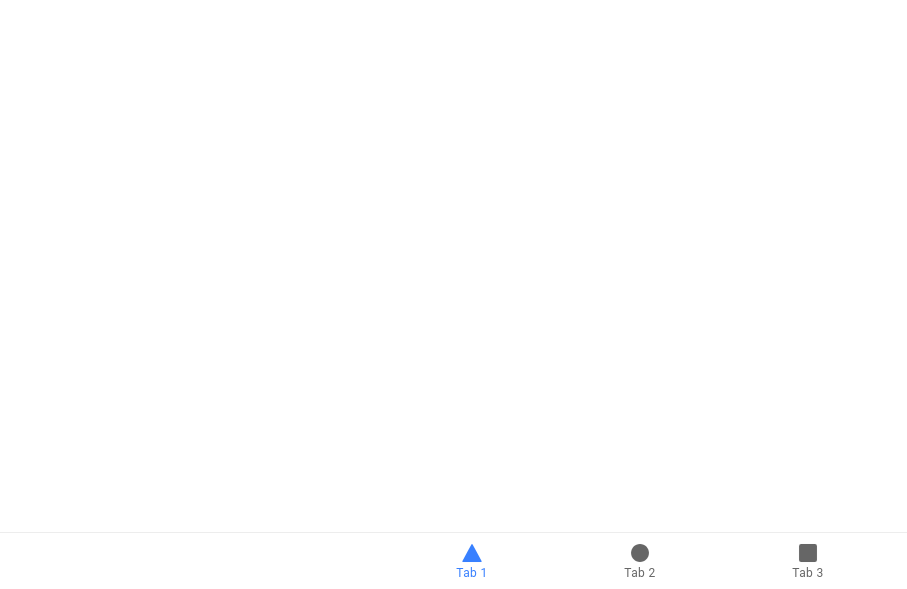
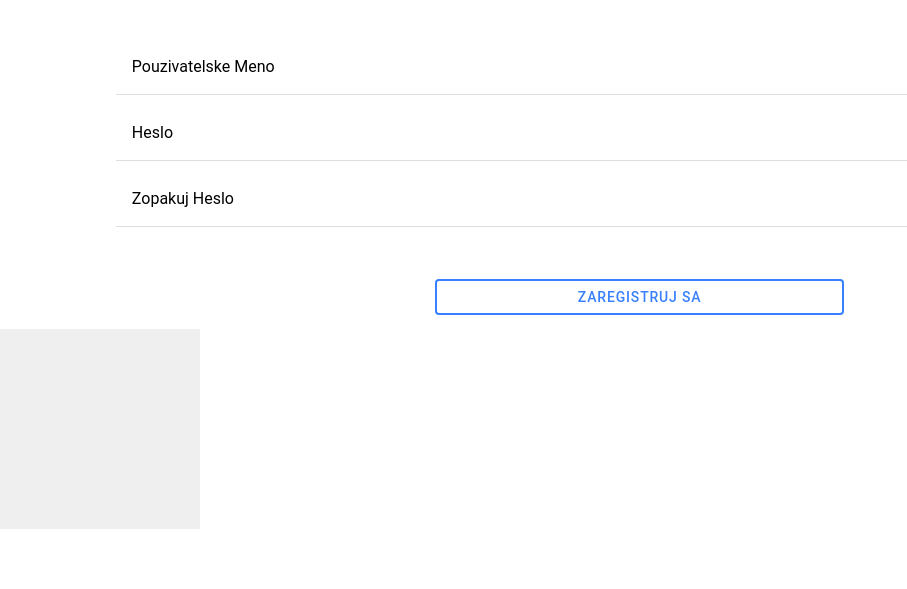
Before and after one commit to SamuelkoTchirko/Gathers, a React (Create React App) app: page / in a window 1280 px wide. Before the commit this address led to /tab1. Shown: the part 211-800 px from the top of the page, without its empty margins (0-907 px from the left). Built offline with nearby package versions, Linux system fonts and the light colour scheme; no server answers.

Commit message:
Redux redirecting pokrocenie

```diff
--- a/package.json
+++ b/package.json
@@ -20,6 +20,7 @@
     "@types/react-dom": "^16.9.10",
     "@types/react-router": "^5.1.11",
     "@types/react-router-dom": "^5.1.7",
+    "@version/react-router-v3": "^1.0.0",
     "axios": "^0.21.1",
     "bcryptjs": "^2.4.3",
     "body-parser": "^1.19.0",
@@ -38,6 +39,7 @@
     "react-scripts": "4.0.2",
     "reactn": "^2.2.7",
     "redux": "^4.1.0",
+    "redux-persist": "^6.0.0",
     "sass": "^1.35.1",
     "typescript": "^4.1.3",
     "web-vitals": "^0.2.4",
--- a/src/App.tsx
+++ b/src/App.tsx
@@ -17,7 +17,7 @@ import { IonReactRouter } from '@ionic/react-router';
 import { ellipse, square, triangle } from 'ionicons/icons';
 import Tab1 from './pages/Tab1';
 import Tab2 from './pages/Tab2';
-import Tab3 from './pages/Tab3';
+import Tab3 from './pages/ProfilePage/ProfilePage';
 import Tab4 from './pages/Tab4';
 import LogRegPage from './pages/LogRegPage/LogRegPage';
 import MainPage from './pages/MainPage/MainPage';
@@ -42,16 +42,32 @@ import '@ionic/react/css/display.css';
 import './theme/variables.css';
 import { renderIntoDocument } from 'react-dom/test-utils';
 
+//Redux imports
+import { useSelector } from "react-redux";
+
 
 const App: React.FC = () => {
+
+  const loggedIn = useSelector((state: any) => state.loggedIn);
+
+  useEffect(()=>{
+
+  }, [loggedIn])
 
   return(
     <IonApp>
       <IonReactRouter>
         <IonRouterOutlet>
-          <Route path="/" component={MainPage} />
-          <Route path="/login" component={LogRegPage} />
-          <Route path="/register" component={LogRegPage} />
+          {loggedIn ?
+          <>
+            <Route path="/" component={MainPage} />
+            <Route path="/register" component={MainPage} />
+          </>
+          :
+          <>
+            <Route path="/" component={LogRegPage} />
+            <Route path="/register" component={LogRegPage} />
+          </>}
         </IonRouterOutlet>
       </IonReactRouter>
     </IonApp>
--- a/src/components/RegisterForm/RegisterForm.tsx
+++ b/src/components/RegisterForm/RegisterForm.tsx
@@ -7,6 +7,7 @@ import {
   Route,
   Link
 } from "react-router-dom";
+import { createBrowserHistory } from 'history'
 
 import { IonButton, IonGrid, IonCol, IonRow, IonContent, IonHeader, IonPage, IonTitle, IonToolbar, IonInput, IonItem, IonLabel, IonList, IonItemDivider } from '@ionic/react';
 import styles from './RegisterForm.module.scss';
@@ -25,7 +26,7 @@ import {logout} from "../../redux/actions/logout"
 
 const RegisterForm: React.FC = () => {
 
-  let history = useHistory();
+  const history = createBrowserHistory();
 
   const isLogged = useSelector((state: any) => state.loggedIn);
   const dispatch = useDispatch();
@@ -145,6 +146,8 @@ const RegisterForm: React.FC = () => {
           <button className={styles.testbutton} onClick={()=> {
             dispatch(login())
             console.log()
+            history.push("/")
+            history.go(0)
           }}></button>
         </IonContent>
       </IonPage>
--- a/src/index.tsx
+++ b/src/index.tsx
@@ -13,6 +13,11 @@ import rootReducer from './redux/reducers';
 import { createStore, compose } from "redux"
 import { Provider } from 'react-redux';
 
+//Redux persist store
+import { persistStore, persistReducer } from 'redux-persist'
+import storage from 'redux-persist/lib/storage' // defaults to localStorage for web
+import { PersistGate } from 'redux-persist/integration/react'
+
 declare global {
   interface Window {
     __REDUX_DEVTOOLS_EXTENSION_COMPOSE__?: typeof compose;
@@ -21,12 +26,23 @@ declare global {
 
 const composeEnhancers = window.__REDUX_DEVTOOLS_EXTENSION_COMPOSE__ || compose;
 
-const store = createStore(rootReducer, composeEnhancers())
+const persistConfig = {
+  key: 'root',
+  storage,
+}
+
+const persistedReducer = persistReducer(persistConfig, rootReducer)
+
+const store = createStore(persistedReducer, composeEnhancers())
+
+let persistor = persistStore(store)
 
 ReactDOM.render(
     <React.StrictMode>
       <Provider store={store}>
-        <App />
+        <PersistGate loading={null} persistor={persistor}>
+          <App />
+        </PersistGate>
       </Provider>
     </React.StrictMode>,
 
--- a/src/pages/MainPage/MainPage.tsx
+++ b/src/pages/MainPage/MainPage.tsx
@@ -17,7 +17,7 @@ import { IonReactRouter } from '@ionic/react-router';
 import { ellipse, square, triangle } from 'ionicons/icons';
 import Tab1 from '../Tab1';
 import Tab2 from '../Tab2';
-import Tab3 from '../Tab3';
+import ProfilePage from '../ProfilePage/ProfilePage';
 import Tab4 from '../Tab4';
 import LogRegPage from '../LogRegPage/LogRegPage';
 
@@ -90,7 +90,7 @@ const App: React.FC = () => {
           </Route>
 
           <Route path="/tab3">
-            <Tab3 />
+            <ProfilePage />
           </Route>
 
           <Route exact path="/">
@@ -109,7 +109,7 @@ const App: React.FC = () => {
           </IonTabButton>
           <IonTabButton tab="tab3" href="/tab3">
             <IonIcon icon={square} />
-            <IonLabel>Tab 3</IonLabel>
+            <IonLabel>Profil</IonLabel>
           </IonTabButton>
         </IonTabBar>
       </IonTabs>
--- a/src/pages/Tab3.tsx
+++ /dev/null
@@ -1,26 +0,0 @@
-import { IonContent, IonHeader, IonPage, IonTitle, IonToolbar } from '@ionic/react';
-import ExploreContainer from '../components/ExploreContainer/ExploreContainer';
-import './Tab3.css';
-import React from 'react';
-
-const Tab3: React.FC = () => {
-  return (
-    <IonPage>
-      <IonHeader>
-        <IonToolbar>
-          <IonTitle>Tab 3</IonTitle>
-        </IonToolbar>
-      </IonHeader>
-      <IonContent fullscreen>
-        <IonHeader collapse="condense">
-          <IonToolbar>
-            <IonTitle size="large">Tab 3</IonTitle>
-          </IonToolbar>
-        </IonHeader>
-        <ExploreContainer name="Tab 3 page" />
-      </IonContent>
-    </IonPage>
-  );
-};
-
-export default Tab3;
--- a/src/redux/reducers/loggedReducer.js
+++ b/src/redux/reducers/loggedReducer.js
@@ -1,7 +1,7 @@
 const loggedReducer = (state = false, action) => {
     switch(action.type){
         case("LOG_IN"):
-            return !state
+            return state = true
         case("LOG_OUT"):
             return state = false
         default:
```
Also changed, not shown: src/pages/Tab3.css (deleted), 1 other file (tests, documents, lock files or other folders).
